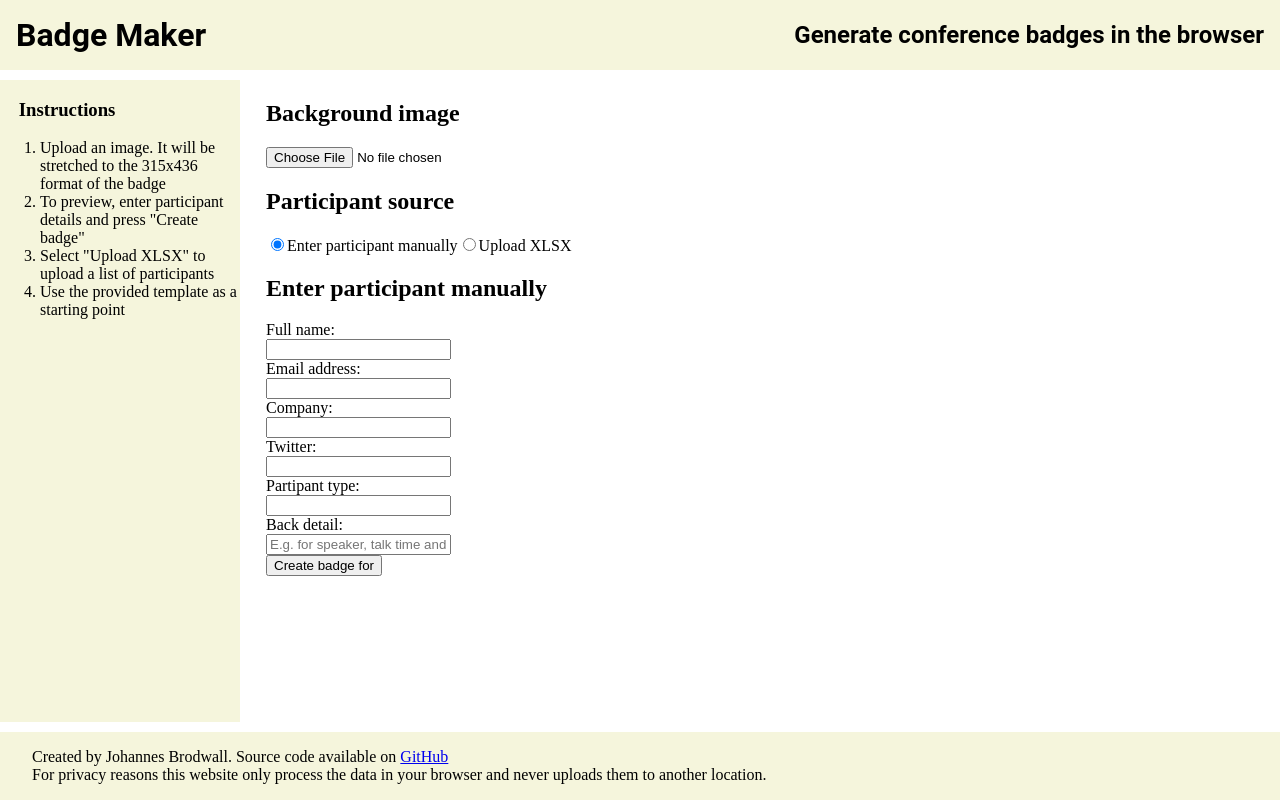
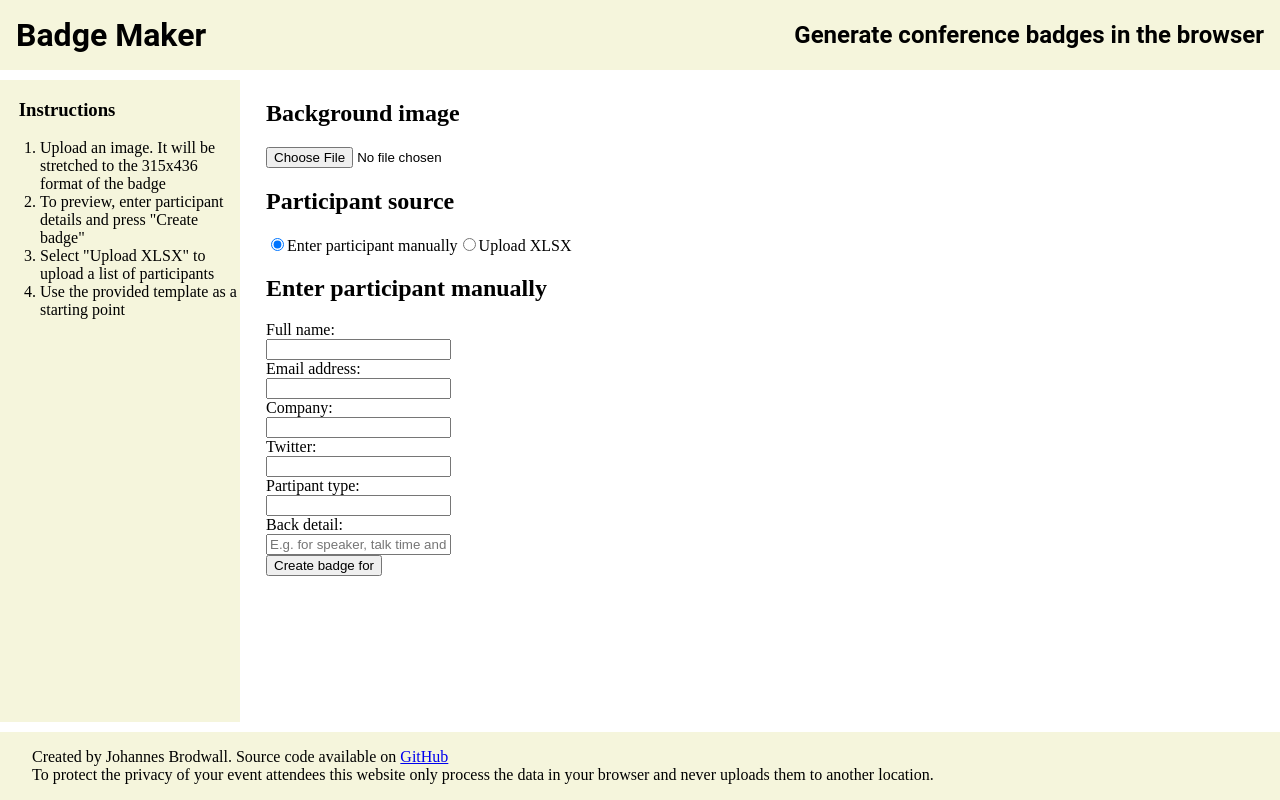
Before and after one commit to jhannes/conference-badge-print, a React (Vite) app: page / in a window 1280 px wide. Built offline with nearby package versions, Linux system fonts and the light colour scheme; a web font is replaced by a local one.

Commit message:
Reword privacy policy

```diff
--- a/src/App.tsx
+++ b/src/App.tsx
@@ -63,7 +63,7 @@ export const App = () => {
                 Source code available on <a href="https://github.com/jhannes/conference-badge-print">GitHub</a>
             </div>
             <div>
-                For privacy reasons this website only process the data in your browser and never uploads them to another location.
+                To protect the privacy of your event attendees this website only process the data in your browser and never uploads them to another location.
             </div>
         </footer>
     </>
```
